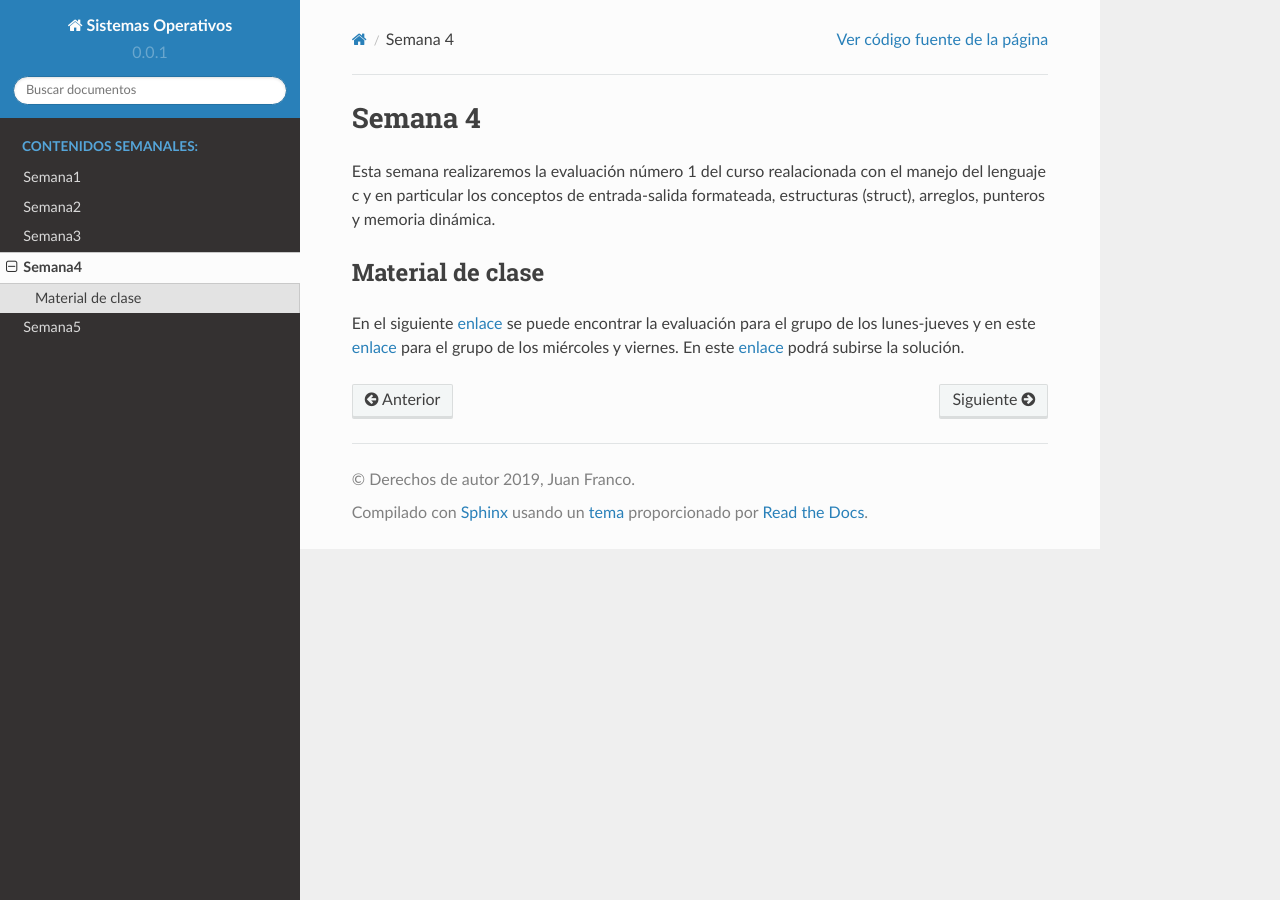
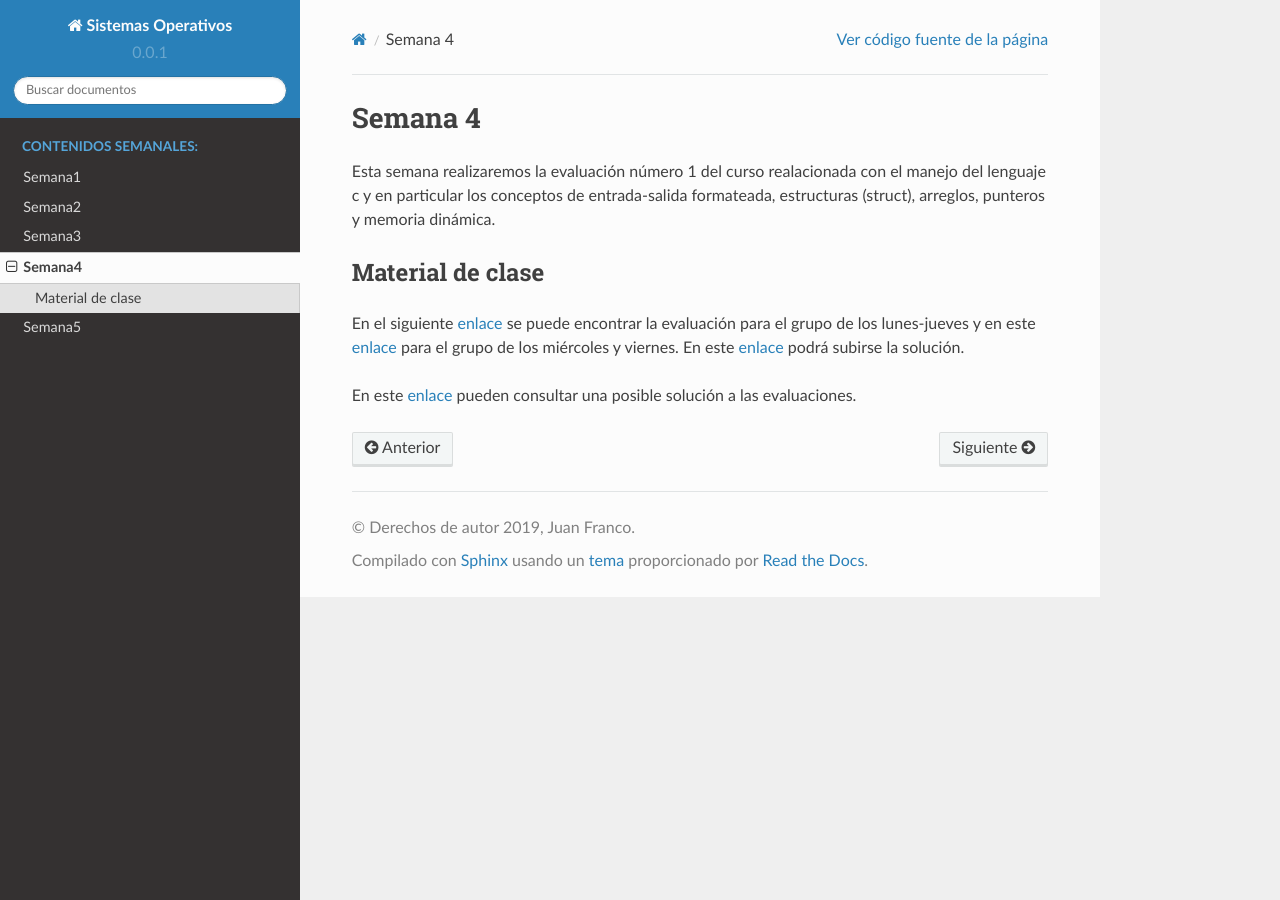
Before and after one commit to juanferfranco/sistemasoperativos, a Sphinx documentation site: the page built from docs/_semana4/semana4.rst, in a window 1280 px wide. Built offline with Sphinx 7.4.7 and the Read the Docs theme 2.0.0, drawn with Linux system fonts in a browser that asks for light colours.

Commit message:
add evaluation solution for week 4

```diff
--- a/docs/_semana4/semana4.rst
+++ b/docs/_semana4/semana4.rst
@@ -9,3 +9,6 @@
 la evaluación para el grupo de los lunes-jueves y en este `enlace <https://drive.google.com/open?id=1CxuO4w7jKYNDKz8atdR2R4w75Ufo4yp7St4kawx4Mf0>`__ para el
 grupo de los miércoles y viernes. En este `enlace <https://www.dropbox.com/request/iV86PdGjGhm0EW5qe26k>`__ podrá subirse
 la solución.
+
+En este `enlace <https://drive.google.com/open?id=1kw4nz_pI3nywZjaOBWwr2PkmP7_x_2je>`__ pueden consultar una posible
+solución a las evaluaciones.
```
